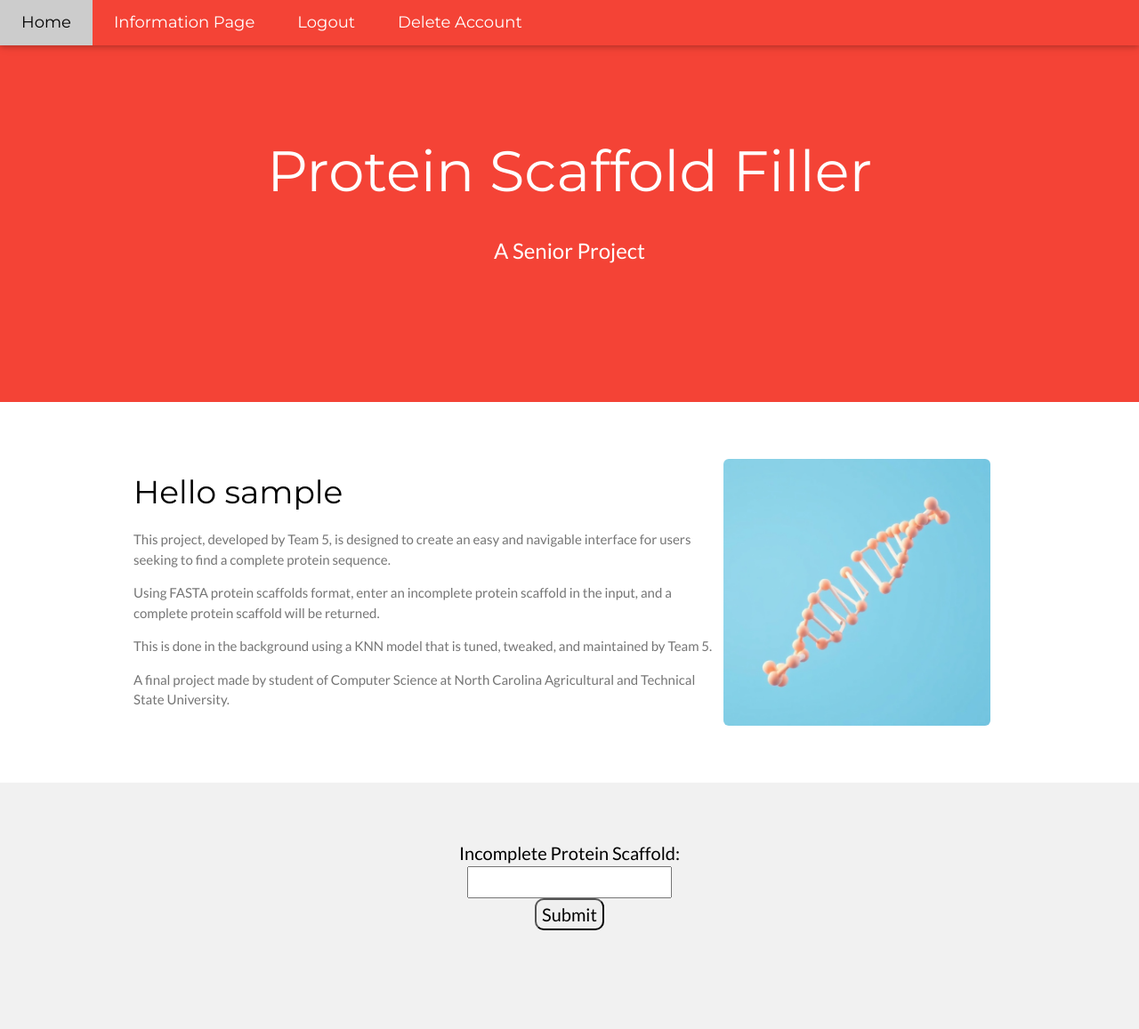
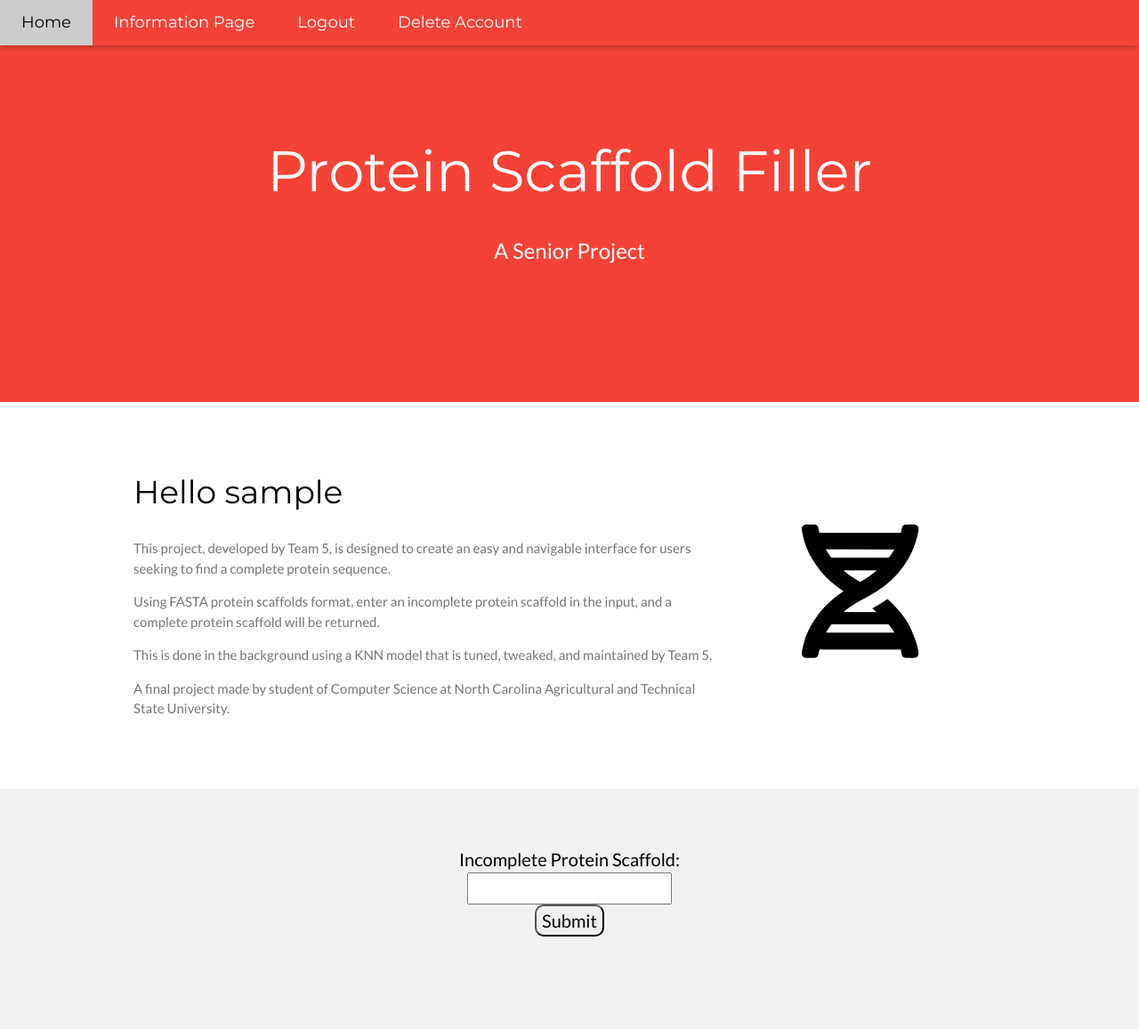
Before and after one commit to SyGitGud/ProteinSequencing, a Django app: page / in a window 1280 px wide. Shown: the top 1157 px of the page at 89% size. Run offline with Django 5.2, Linux system fonts and the light colour scheme; the visitor is signed in with stand-in values (Sample User, id 1); parts of the project's set-up code (start-up, migrations or seed data) failed here and were passed over.

Commit message:
Update home.html

```diff
--- a/sequence/templates/home.html
+++ b/sequence/templates/home.html
@@ -8,7 +8,7 @@
 <link rel="stylesheet" href="https://www.w3schools.com/w3css/4/w3.css">
 <link rel="stylesheet" href="https://fonts.googleapis.com/css?family=Lato">
 <link rel="stylesheet" href="https://fonts.googleapis.com/css?family=Montserrat">
-<link rel="stylesheet" href="https://cdnjs.cloudflare.com/ajax/libs/font-awesome/4.7.0/css/font-awesome.min.css">
+<link rel="stylesheet" href="https://cdnjs.cloudflare.com/ajax/libs/font-awesome/6.0.0-beta3/css/all.min.css">
 
 <style>
 body,h1,h2,h3,h4,h5,h6 {font-family: "Lato", sans-serif}
@@ -72,8 +72,8 @@ body,h1,h2,h3,h4,h5,h6 {font-family: "Lato", sans-serif}
 <!-- First Grid -->
 <div class="w3-row-padding w3-padding-64 w3-container">
   <div class="w3-content">
-    <div class="w3-twothird">
-      <h1>Hello {{user}}</h1>
+  <h1>Hello {{user}}</h1>
+    <div class="w3-twothird" style="align-items: center;">
         <p class="w3-text-grey">This project, developed by Team 5, is designed to create an easy and navigable interface for users seeking to find a complete protein sequence.</p>
         <p class="w3-text-grey">Using FASTA protein scaffolds format, enter an incomplete protein scaffold in the input, and a complete protein scaffold will be returned.</p>
         <p class="w3-text-grey">This is done in the background using a KNN model that is tuned, tweaked, and maintained by Team 5.</p>
@@ -81,8 +81,8 @@ body,h1,h2,h3,h4,h5,h6 {font-family: "Lato", sans-serif}
       <p class="w3-text-grey">A final project made by student of Computer Science at North Carolina Agricultural and Technical State University. </p>
     </div>
 
-    <div class="w3-third">
-      <img src="{% static 'scaffold.jpg' %}" alt="Protein Scaffold" style="width:300px; border-radius: 6px; margin-left:10px; object-fit: cover;">
+    <div class="w3-third" style= "display: flex; justify-content: center; align-items: center;">
+      <i class="fas fa-dna fa-10x"></i>
     </div>
 
 
```
